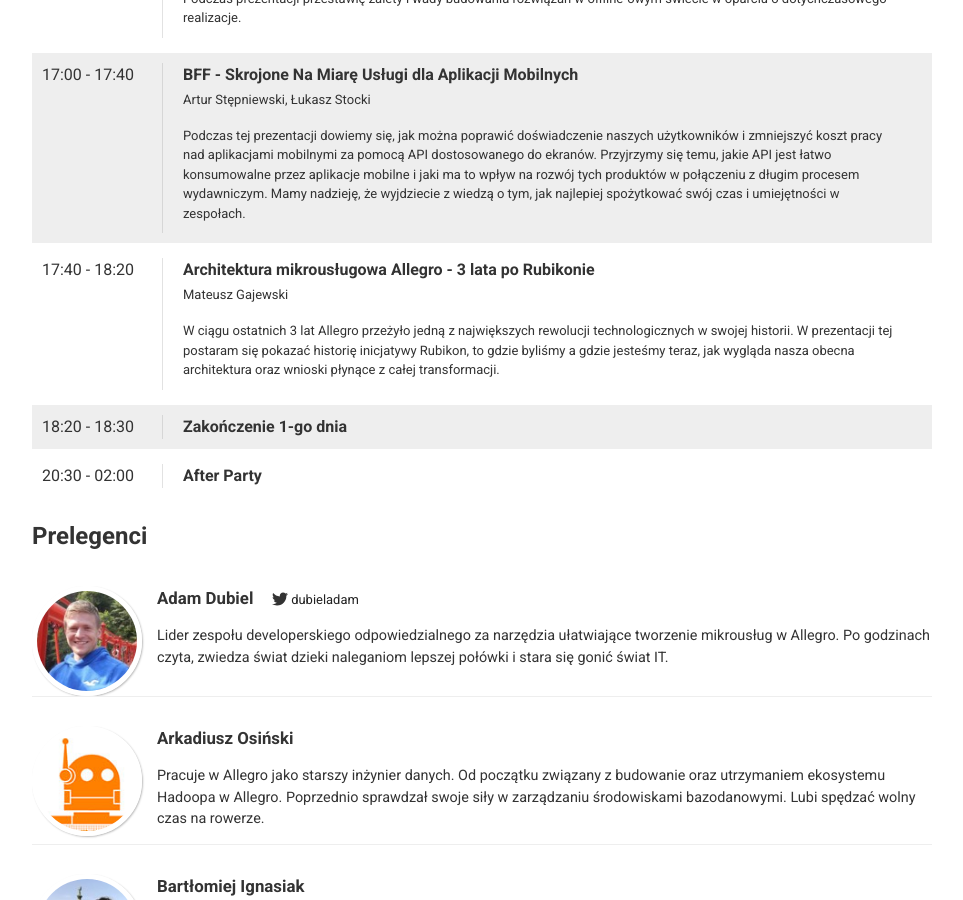
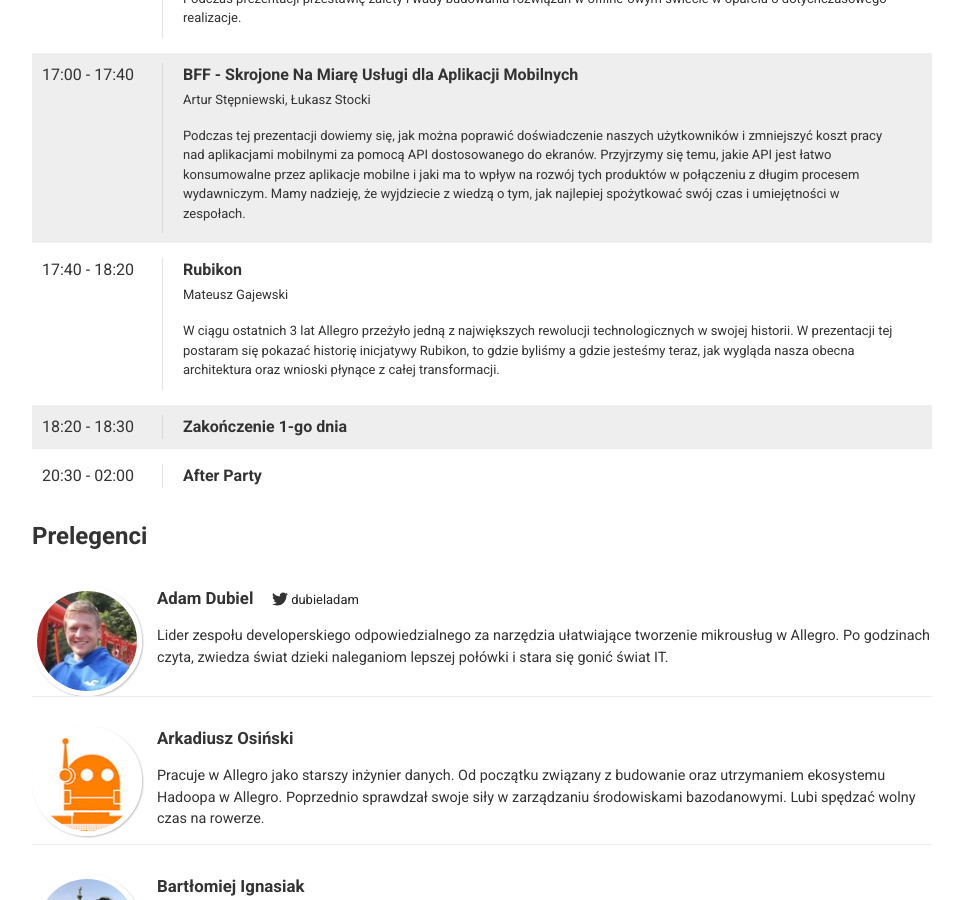
Before and after one commit to allegro/meeting, a Jekyll site: the page built from index.html, in a window 1280 px wide and 900 px high, scrolled down 3944 px. Shown: the whole window, without its empty margins (158-1121 px from the left). Built offline with Jekyll 4.4.1, drawn with Linux system fonts in a browser that asks for light colours; Markdown is read by kramdown in place of the engine named in the settings; comment, search, counter and statistics services are not loaded.

Commit message:
Update atm-schedule.yml

```diff
--- a/_data/atm-schedule.yml
+++ b/_data/atm-schedule.yml
@@ -109,7 +109,7 @@ Przyjrzymy się temu, jakie API jest łatwo konsumowalne przez aplikacje mobilne
 Mamy nadzieję, że wyjdziecie z wiedzą o tym, jak najlepiej spożytkować swój czas i umiejętności w zespołach.'
 
 item14:
-    title: Architektura mikrousługowa Allegro - 3 lata po Rubikonie
+    title: Rubikon
     name: Mateusz Gajewski
     date: '2016-09-07'
     timeStart: '17:40'
```
